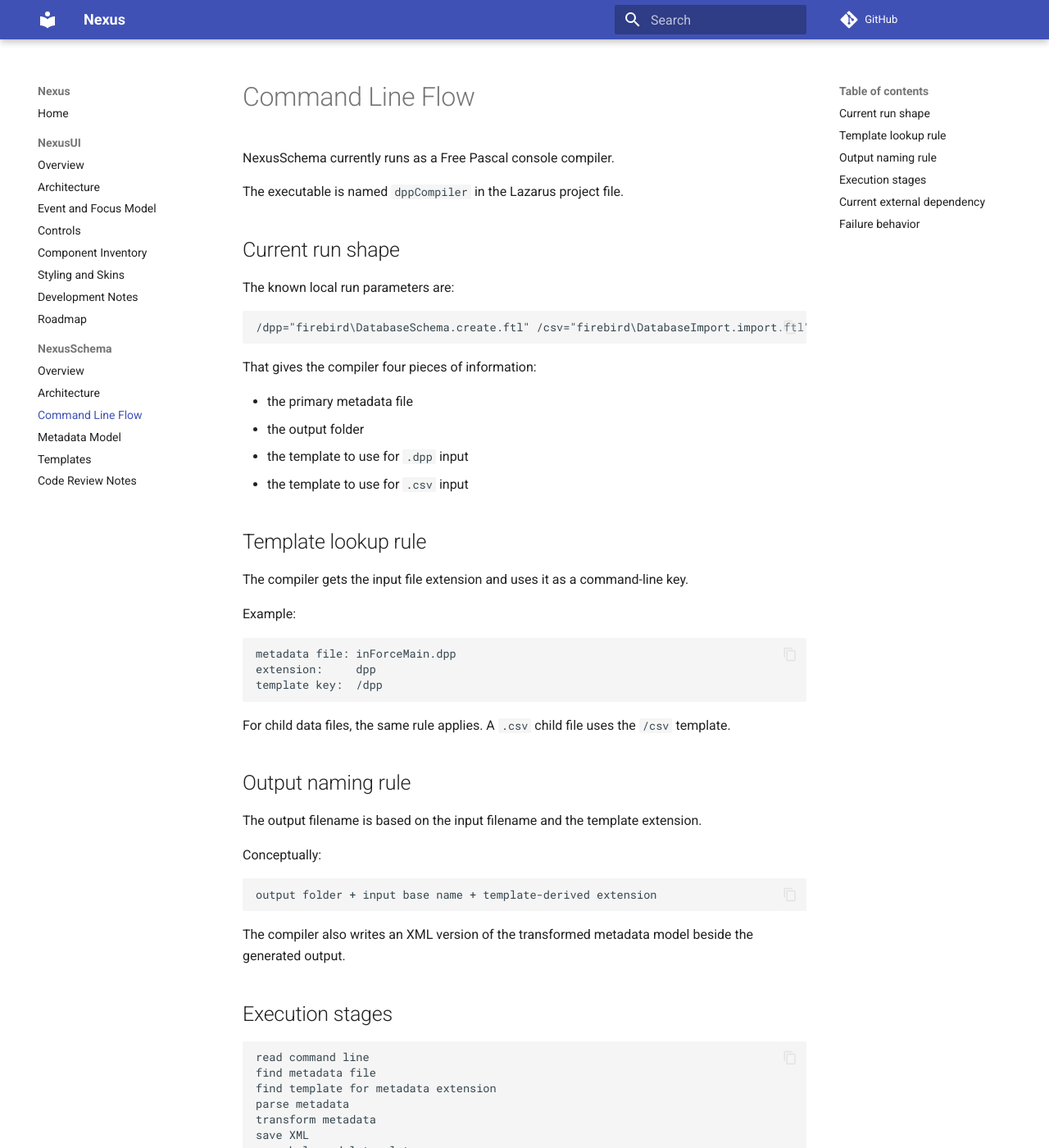
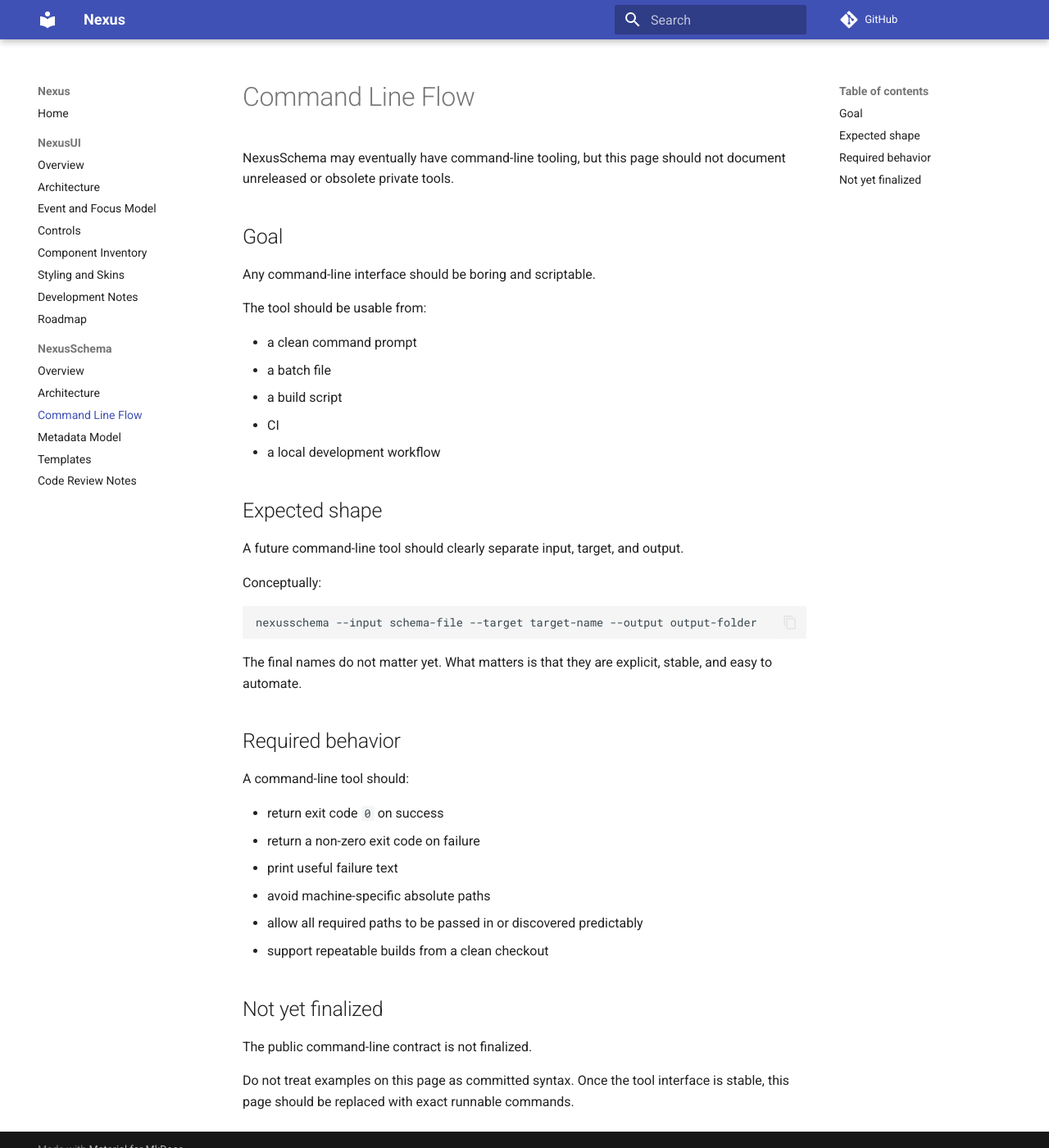
Before and after one commit to nxrp-dev/nexus, an MkDocs documentation site: the page built from docs/nexusschema/command-line.md, in a window 1280 px wide and 1400 px high. Shown: the whole window at 82% size. Built offline with MkDocs 1.6.1 and Material for MkDocs 9.7.7, drawn with Linux system fonts in a browser that asks for light colours; comment, search, counter and statistics services are not loaded; some of the changed text lies outside the part shown.

Commit message:
Replace NexusSchema command-line docs with public placeholder

````diff
--- a/docs/nexusschema/command-line.md
+++ b/docs/nexusschema/command-line.md
@@ -1,78 +1,44 @@
 # Command Line Flow
 
-NexusSchema currently runs as a Free Pascal console compiler.
+NexusSchema may eventually have command-line tooling, but this page should not document unreleased or obsolete private tools.
 
-The executable is named `dppCompiler` in the Lazarus project file.
+## Goal
 
-## Current run shape
+Any command-line interface should be boring and scriptable.
 
-The known local run parameters are:
+The tool should be usable from:
 
-```text
-/dpp="firebird\DatabaseSchema.create.ftl" /csv="firebird\DatabaseImport.import.ftl" /output="output" /metadata="inForceMain.dpp"
-```
+- a clean command prompt
+- a batch file
+- a build script
+- CI
+- a local development workflow
 
-That gives the compiler four pieces of information:
+## Expected shape
 
-- the primary metadata file
-- the output folder
-- the template to use for `.dpp` input
-- the template to use for `.csv` input
-
-## Template lookup rule
-
-The compiler gets the input file extension and uses it as a command-line key.
-
-Example:
-
-```text
-metadata file: inForceMain.dpp
-extension:     dpp
-template key:  /dpp
-```
-
-For child data files, the same rule applies. A `.csv` child file uses the `/csv` template.
-
-## Output naming rule
-
-The output filename is based on the input filename and the template extension.
+A future command-line tool should clearly separate input, target, and output.
 
 Conceptually:
 
 ```text
-output folder + input base name + template-derived extension
+nexusschema --input schema-file --target target-name --output output-folder
 ```
 
-The compiler also writes an XML version of the transformed metadata model beside the generated output.
+The final names do not matter yet. What matters is that they are explicit, stable, and easy to automate.
 
-## Execution stages
+## Required behavior
 
-```text
-read command line
-find metadata file
-find template for metadata extension
-parse metadata
-transform metadata
-save XML
-run whole-model template
-loop child data files
-run extension-matched template for each child file
-```
+A command-line tool should:
 
-## Current external dependency
+- return exit code `0` on success
+- return a non-zero exit code on failure
+- print useful failure text
+- avoid machine-specific absolute paths
+- allow all required paths to be passed in or discovered predictably
+- support repeatable builds from a clean checkout
 
-Template execution currently calls FMPP through a batch file.
+## Not yet finalized
 
-The current code uses this path directly:
+The public command-line contract is not finalized.
 
-```text
-c:\fmpp\bin\fmpp.bat
-```
-
-That works on the original development machine, but it should eventually become a command-line option, config value, environment lookup, or tool-discovery rule.
-
-## Failure behavior
-
-The process wrapper raises an exception when FMPP returns a non-zero exit status.
-
-The main program catches exceptions and prints the error message. A future cleanup should also set a non-zero process exit code so batch files and CI can detect failure.
+Do not treat examples on this page as committed syntax. Once the tool interface is stable, this page should be replaced with exact runnable commands.
````
